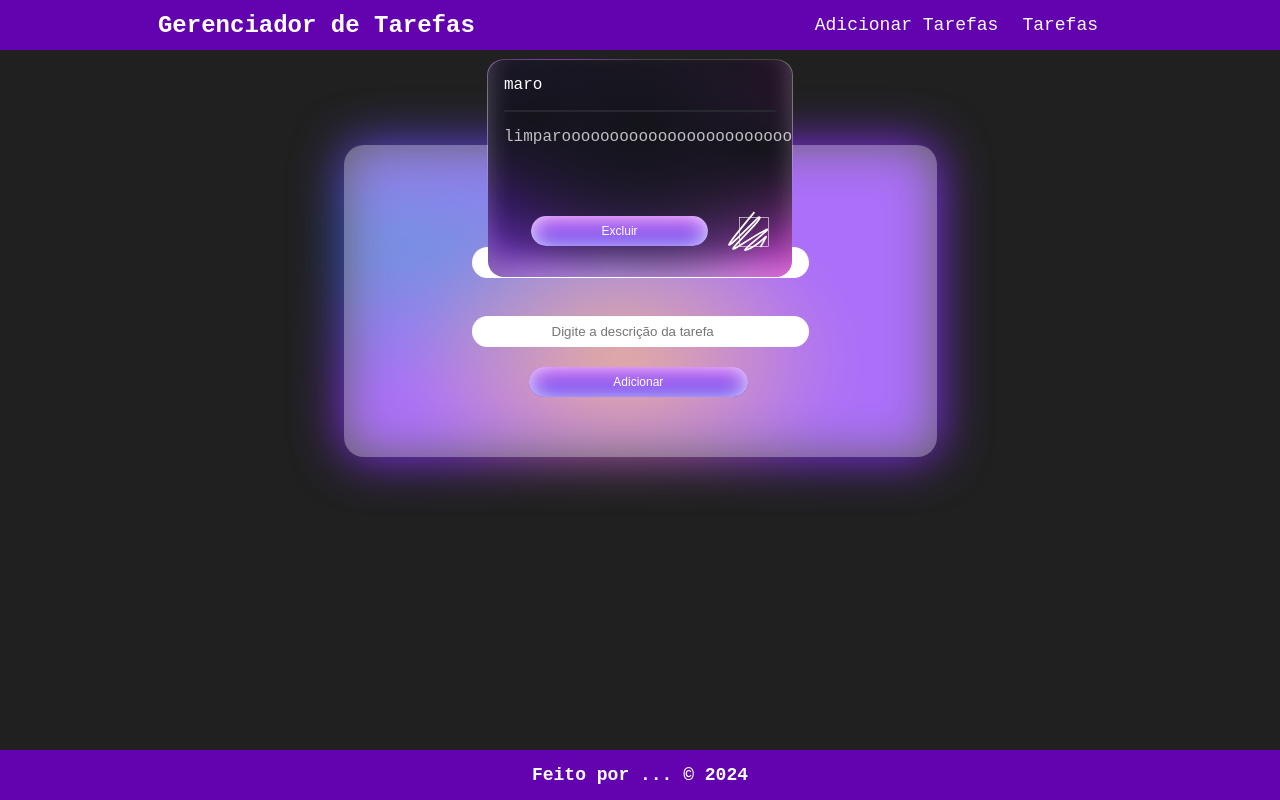
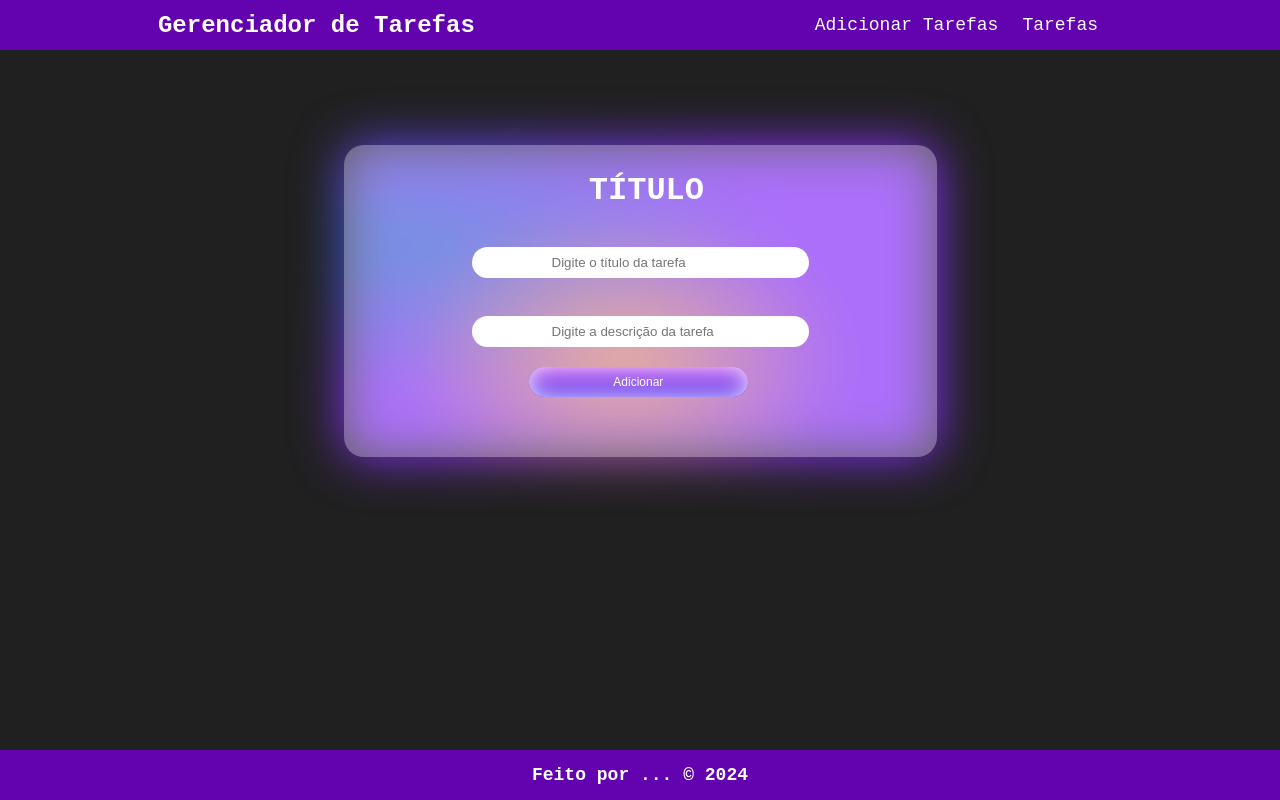
Before and after one commit to NicollasLuz/EditTaks, a React (Vite) app: page / in a window 1280 px wide. Built offline with nearby package versions, Linux system fonts and the light colour scheme.

Commit message:
editando uns trem

```diff
--- a/src/pages/Adicionartarefas/AdicionarTarefas.module.css
+++ b/src/pages/Adicionartarefas/AdicionarTarefas.module.css
@@ -76,3 +76,7 @@
         border-radius: 9999px;
         box-shadow: inset 0 -2px 25px -4px var(--white);
     }
+
+    .tarefas {
+        display:none;
+    }
--- a/src/pages/Adicionartarefas/index.jsx
+++ b/src/pages/Adicionartarefas/index.jsx
@@ -4,10 +4,10 @@
 
 
 function AdicionarTarefas() {
-    const [tarefa, setTarefa] = useState([])
-    const [titulo, setTitulo] = useState('')
-    const [descricao, setDescricao] = useState('')
-
+  const [tarefa, setTarefa] = useState([]);
+  const [titulo, setTitulo] = useState('');
+  const [descricao, setDescricao] = useState('');
+  const [showTarefas, setShowTarefas] = React.useState(false);
 
   const handleChange = (inputType, e) => {
       if (inputType === 'titulo') {
@@ -40,11 +40,12 @@
       setTarefa(tarefa.filter(tarefa => tarefa.id !== id));
   };
 
-    return(
+  console.log(titulo , descricao)
+  return (
       <>
           <div className={styles.input__container}>
               <label className={styles.input__label}>Título</label>
-            <br/>
+              <br />
               <input
                   className={styles.input}
                   placeholder="Digite o título da tarefa"
@@ -53,7 +54,7 @@
                   onChange={(e) => handleChange('titulo', e)}
                   required
               />
-            <br/>
+              <br />
               <input
                   className={styles.input}
                   placeholder="Digite a descrição da tarefa"
@@ -68,11 +69,14 @@
                   onClick={handleSubmit}
               >Adicionar</button>
           </div>
-        <Tarefas
-            tarefa={tarefa}
-            onEdit={handleEdit}
-            onDelete={handleDelete}
-        />
+          <div>
+              <button onClick={() => setShowTarefas(!showTarefas)}>
+                  {showTarefas ? "Hide Tarefas" : "Show Tarefas"}
+              </button>
+              {showTarefas && (
+                  <Tarefas tarefa={tarefa} />
+              )}
+          </div>
       </>
   );
 }
--- a/src/pages/Tarefas/index.jsx
+++ b/src/pages/Tarefas/index.jsx
@@ -1,32 +1,26 @@
 import React, { useState } from 'react';
 import Card from "../../components/Card"
-import Container from '../../components/Container'
 
 
+function Tarefas({ tarefa }) {
+    console.log("Tarefas props:", tarefa); // Debugging line
 
-function Tarefas({tarefa, onEdit, onDelete}){
-    const [editingId, setEditingId] = useState(null);
-
-    const handleEdit = (contact) => {
-        if (editingId === contact.id) {
-        // Save the edited contact
-        onEdit(contact);
-        setEditingId(null);
-        } else {
-        setEditingId(contact.id);
-        }
-    };
+    // Check if tarefa is defined and is an array before mapping
+    if (!tarefa || !Array.isArray(tarefa)) {
+        return <div>No tasks available.</div>; // Handle the case where tarefa is not defined
+    }
 
     return (
-        <Container>
-            <Card
-                titulo={"maro"}
-                afazer={"limparoooooooooooooooooooooooo"}
-            />
-        </Container>
-
+        <div className="tasks-container">
+            {tarefa.map((task) => (
+                <Card
+                    key={task.id}  // Use task.id for a unique key
+                    titulo={task.titulo}  // Pass the title
+                    afazer={task.descricao}  // Pass the description
+                />
+            ))}
+        </div>
     );
 }
 
-
 export default Tarefas
```
Lines whose indentation alone changed are shown as unchanged.
